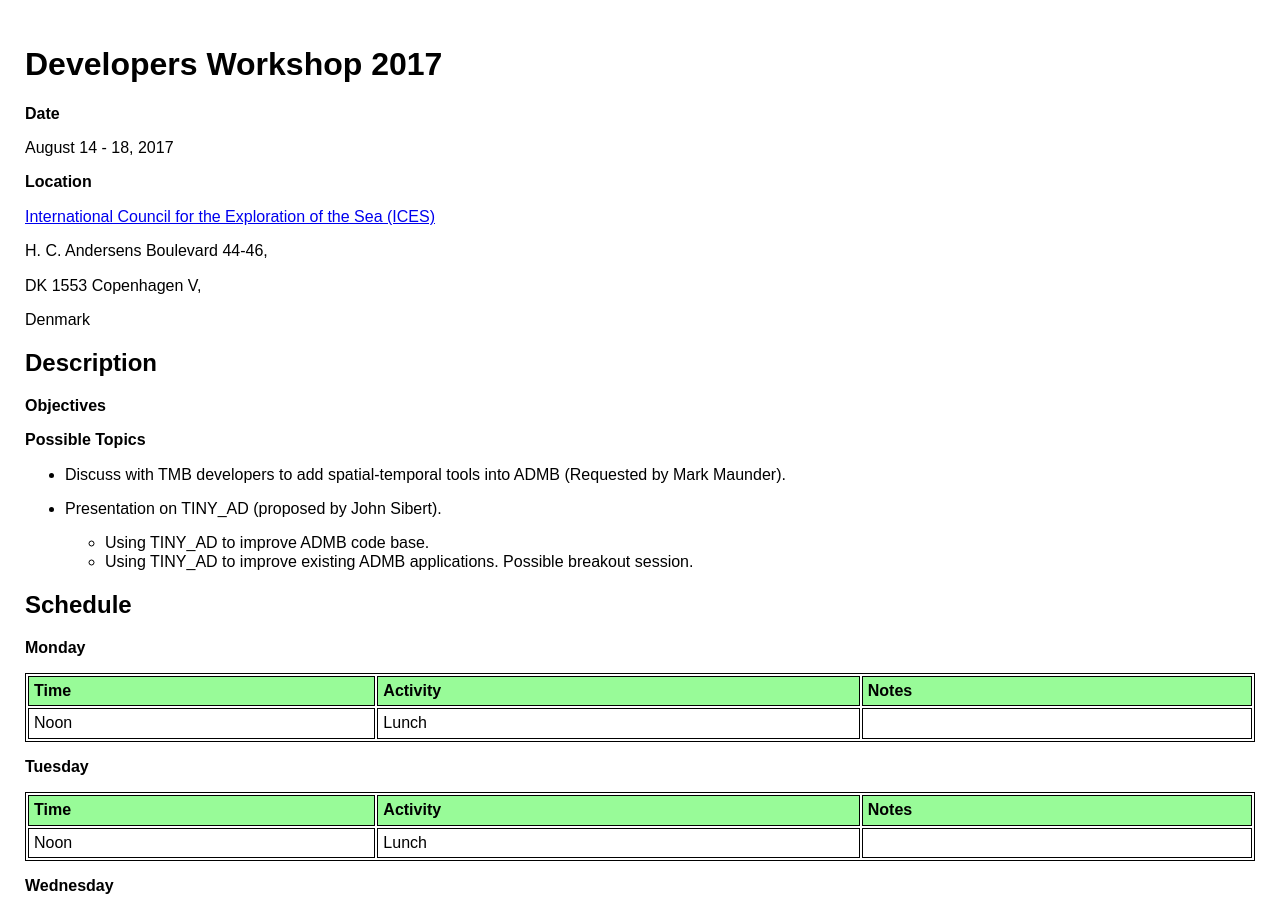
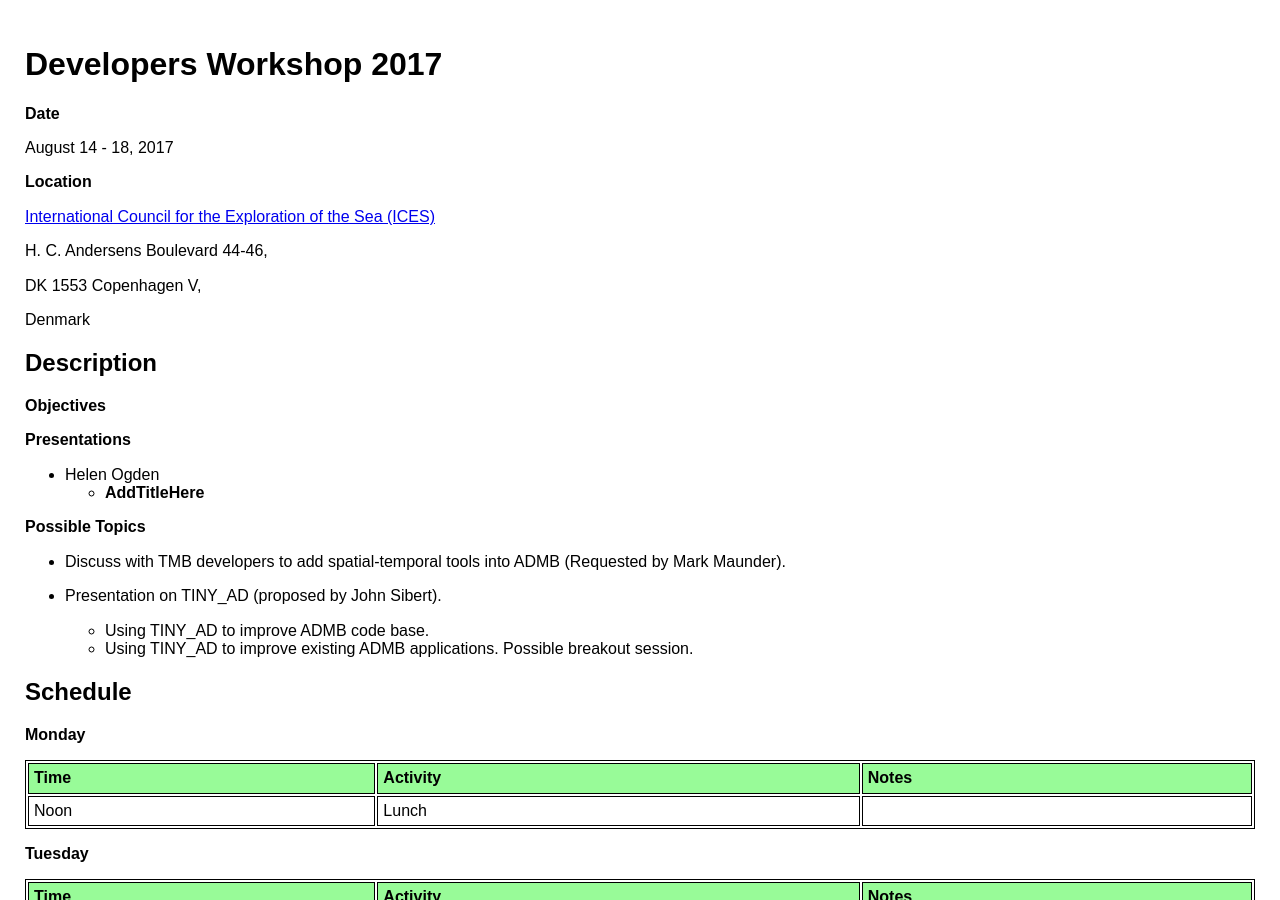
Before and after one commit to TMB-ADMB-Workshops/DevelopersWorkshop2017, a Jekyll site: the page built from agenda.md, in a window 1280 px wide and 900 px high. Built offline with Jekyll 4.4.1, drawn with Linux system fonts in a browser that asks for light colours; nearby versions of some CDN libraries.

Commit message:
Update agenda.md

```diff
--- a/agenda.md
+++ b/agenda.md
@@ -22,6 +22,11 @@ Denmark
 ## Description
 
 __Objectives__
+
+__Presentations__
+
+  * Helen Ogden
+    * **AddTitleHere**
 
 __Possible Topics__
 
```
